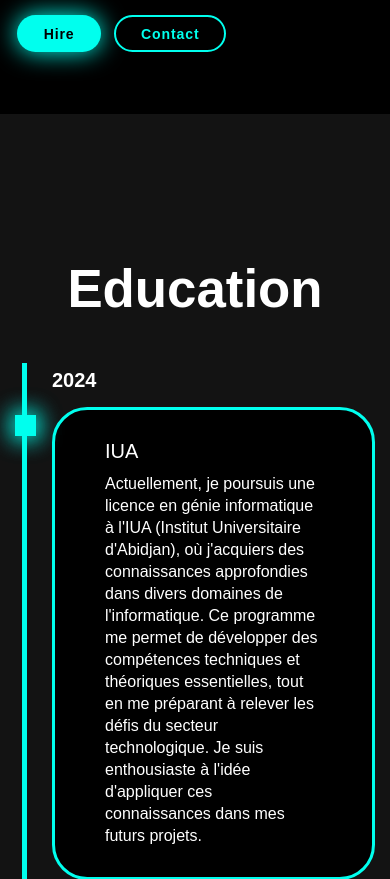
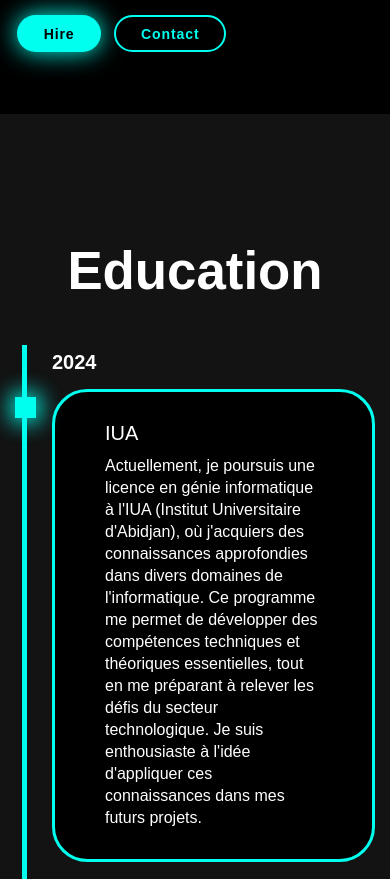
Before and after one commit to Orochichrys/Emmanuel-Bissa-Portfolio, a PHP site: page / in a window 390 px wide. Shown: the part 999-1878 px from the top of the page. Run offline with PHP 8.4, Linux system fonts and the light colour scheme.

Commit message:
Update style.css

```diff
--- a/style.css
+++ b/style.css
@@ -661,6 +661,7 @@ span{
   }
   .heading{
     font-size:6rem ;
+    margin:3rem 0;
   }
   .services h2{
     margin-bottom: 3rem;
```
